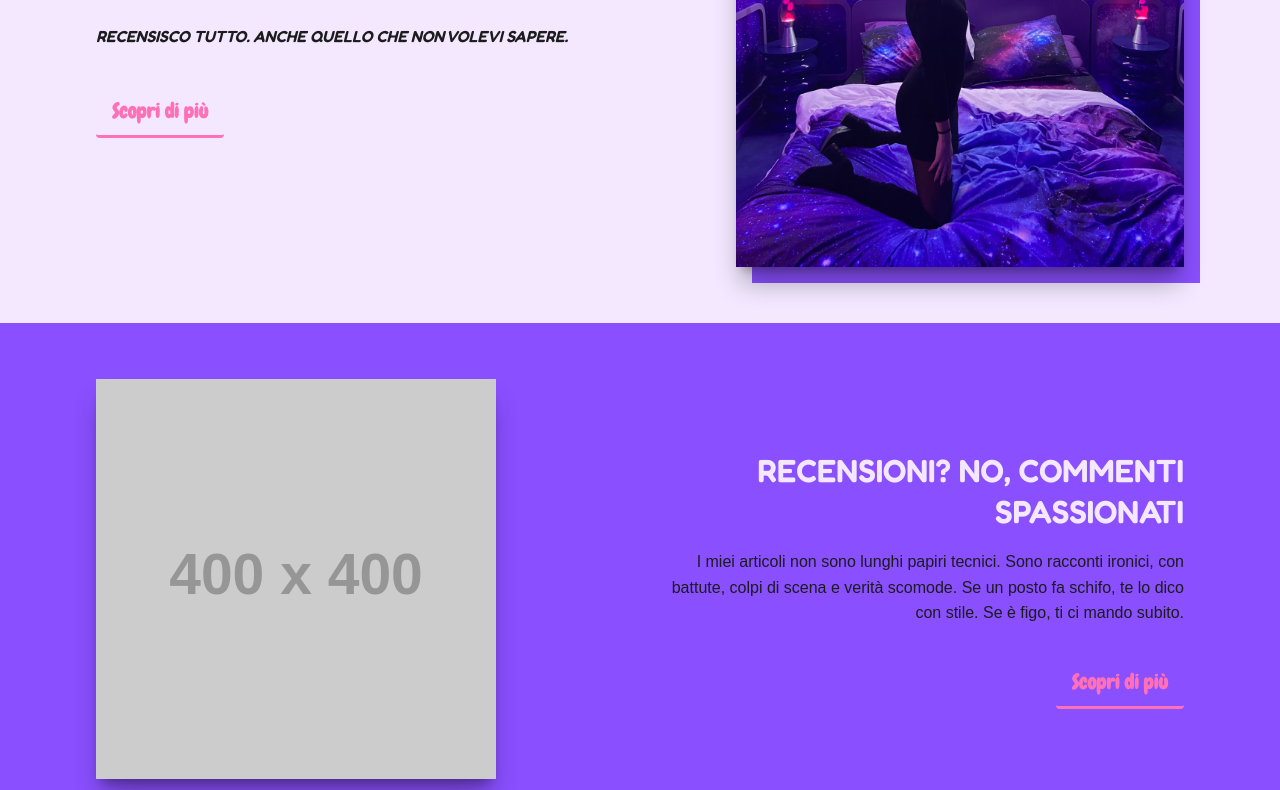
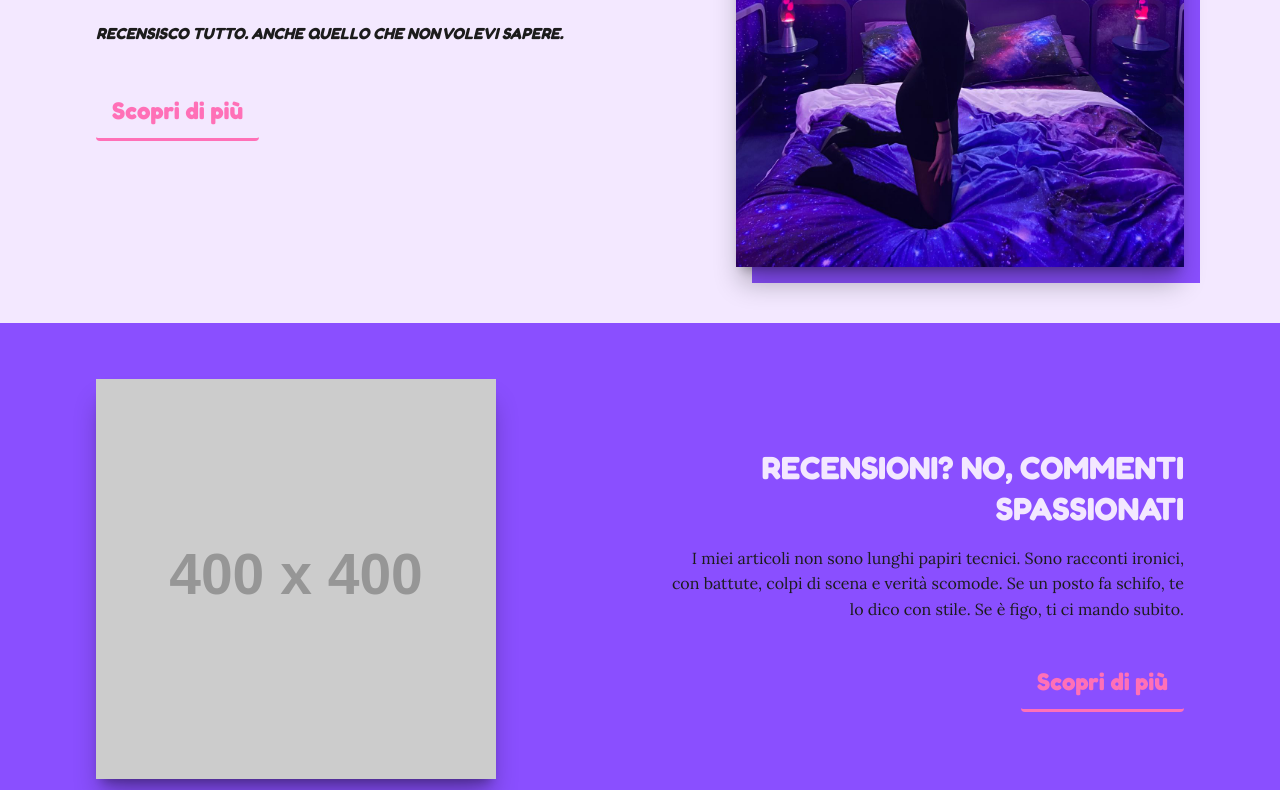
Before and after one commit to Mattia-Carcione/cnrblog, an Astro site: page /cnrblog/ in a window 1280 px wide. Shown: the part 450-1240 px from the top of the page. Built offline with nearby package versions, Linux system fonts and the light colour scheme; Astro itself is replaced by a stand-in of ours.

Commit message:
update css

```diff
--- a/src/components/commons/Logo.astro
+++ b/src/components/commons/Logo.astro
@@ -3,9 +3,11 @@ import LogoImg from '../../assets/logo.png';
 import { BASE_PATH } from '../../consts';
 
 import HeaderLink from "../utilities/HeaderLink.astro";
+
+const { class: className } = Astro.props;
 ---
 
 <HeaderLink href={`${BASE_PATH}/`} aria-label="Torna alla home" class:list={"flex items-center space-x-2"}>
-    <img src={LogoImg.src} alt="Logo del sito" class="h-19 p-2 w-auto" />
+    <img src={LogoImg.src} alt="Logo del sito" class={className} />
     <span class="sr-only">Home</span>
 </HeaderLink>
--- a/src/components/commons/Polaroid.astro
+++ b/src/components/commons/Polaroid.astro
@@ -20,8 +20,8 @@ const { src, alt, caption, location, year, class: className, description, aos, a
         </p>
       </div>
     </div>
-    <figcaption class="font-[Rock_Salt] p-2 text-xs!" itemprop="headline">
-      {caption || `${location}, ${year}`}
+    <figcaption class="p-2" itemprop="headline" id="fig-title">
+      <strong>{caption || `${location}, ${year}`}</strong>
       <hr class="py-2 mt-2">
       <FormattedDate date={year} />
     </figcaption>
--- a/src/components/layouts/Footer.astro
+++ b/src/components/layouts/Footer.astro
@@ -8,9 +8,9 @@ import NavLinks from "../commons/NavLinks.astro";
 <!-- Foooter -->
 <footer id="footer" role="contentinfo">
     <h2 class="sr-only">Sezione Footer</h2>
-    <div class="max-w-screen-xl px-4 py-12 mx-auto space-y-8 overflow-hidden sm:px-6 lg:px-8">
+    <div class="max-w-screen-xl px-4 py-4 mx-auto space-y-8 overflow-hidden sm:px-6 lg:px-8">
         <div class="flex justify-center items-center" aria-label="Logo">
-            <Logo />
+            <Logo class="h-32 p-2 w-auto" />
         </div>
 
         <nav class="flex flex-wrap justify-center -mx-5 -my-2" aria-label="Navigazione secondaria">
@@ -23,7 +23,7 @@ import NavLinks from "../commons/NavLinks.astro";
             <IconsLinks class="flex space-x-6" />
         </section>
 
-        <p class="mt-8 leading-6 text-center text-sm!">
+        <p class="mt-4 leading-6 text-center" style="font-size: small; margin-bottom: auto;">
             &copy; 2025 <strong>{COMPANY_NAME}</strong>, Tutti i diritti riservati.
         </p>
     </div>
--- a/src/components/layouts/Header.astro
+++ b/src/components/layouts/Header.astro
@@ -13,7 +13,7 @@ import IconsLinks from '../commons/IconsLinks.astro';
 
         <!-- Logo Desktop -->
         <div class="hidden md:flex flex-shrink-0" aria-label="Logo">
-          <Logo />
+          <Logo class="h-19 p-2 w-auto" />
         </div>
 
         <!-- Navigation Links (Desktop) -->
@@ -28,7 +28,7 @@ import IconsLinks from '../commons/IconsLinks.astro';
         <div class="flex w-full items-center justify-between md:hidden">
           <!-- Logo Mobile -->
           <div class="flex-shrink-0 flex" aria-label="Logo">
-            <Logo />
+            <Logo class="h-19 p-2 w-auto" />
           </div>
 
           <!-- Social icons Mobile -->
--- a/src/components/layouts/home/Content.astro
+++ b/src/components/layouts/home/Content.astro
@@ -6,7 +6,7 @@ import CtaButton from "../../commons/CtaButton.astro"
 const IMG_ALT = 'img placeholder'
 ---
 
-<section id="content" class="bg-(--color-primary)" aria-label="Contenuto del blog commenti.non.richiesti">
+<section id="home-content" class="bg-(--color-primary)" aria-label="Contenuto del blog commenti.non.richiesti">
     <ColSectionWrapper idLeftCol="" idRightCol="">
         <Fragment slot={"left"}>
             <ShadowImg alt={IMG_ALT}, shadowOffsetLeft = "-left-4" />
--- a/src/components/utilities/BaseHead.astro
+++ b/src/components/utilities/BaseHead.astro
@@ -35,11 +35,10 @@ const JSONstructuredData = getOrganizationStructuredData(orgName, siteUrl, logoU
 <meta name="generator" content={Astro.generator} />
 
 <!-- Font preloads -->
-<link rel="preload" href=`${BASE_PATH}/fonts/atkinson-regular.woff` as="font" type="font/woff" crossorigin />
-<link rel="preload" href=`${BASE_PATH}/fonts/atkinson-bold.woff` as="font" type="font/woff" crossorigin />
-
-<!-- Google Fonts -->
-<link href="https://fonts.googleapis.com/css2?family=Chewy&family=Fredoka:wght@400;500;600&family=Quicksand:wght@400;500&family=Rock+Salt&display=swap" rel="stylesheet">
+<link rel="preload" href=`${BASE_PATH}/fonts/Lora-Regular.woff2` as="font" type="font/woff2" crossorigin />
+<link rel="preload" href=`${BASE_PATH}/fonts/Lora-Bold.woff2` as="font" type="font/woff2" crossorigin />
+<link rel="preload" href=`${BASE_PATH}/fonts/Fredoka-Bold.woff2` as="font" type="font/woff2" crossorigin />
+<link rel="preload" href=`${BASE_PATH}/fonts/RockSalt-Regular.woff2` as="font" type="font/woff2" crossorigin />
 
 <!-- Canonical URL -->
 <link rel="canonical" href={canonicalURL} />
--- a/src/styles/global.css
+++ b/src/styles/global.css
@@ -24,11 +24,12 @@
 
   /* Gradient */
   --bg-gradient: linear-gradient(135deg, var(--color-primary) 0%, var(--color-french-rose) 100%);
+  --bg-btn-cta: linear-gradient(135deg, var(--color-hover) 0%, var(--color-french-rose) 30%, var(--color-hover) 60%, var(--color-french-rose) 100%);
 
   /* === TYPOGRAPHY === */
   --font-heading: 'Fredoka', sans-serif;
-  --font-body: 'Manrope', sans-serif;
-  --font-caption: 'Rock Salt', cursive;
+  --font-body: 'Lora', sans-serif;
+  --font-caption: 'Rock Salt', sans-serif;
 
   /* === FONT SIZES (RIDOTTE) === */
   --fs-xl: clamp(1.75rem, 5vw, 2.5rem); /* ↓ da 2rem~3rem */
@@ -56,7 +57,50 @@
 }
 
 /* ============================= */
-/* 🔤 TYPOGRAPHY & BASICS        */
+/* 🔤 TYPOGRAPHY        */
+/* ============================= */
+@font-face {
+	font-family: 'Lora';
+	src: url('/cnrblog/fonts/Lora-Regular.woff2') format('woff2');
+	font-weight: 400;
+	font-style: normal;
+	font-display: swap;
+}
+
+@font-face {
+	font-family: 'Lora';
+	src: url('/cnrblog/fonts/Lora-Bold.woff2') format('woff2');
+	font-weight: 700;
+	font-style: normal;
+	font-display: swap;
+}
+
+@font-face {
+	font-family: 'Pattaya';
+	src: url('/cnrblog/fonts/Pattaya-Regular.woff2') format('woff2');
+	font-weight: 400;
+	font-style: normal;
+	font-display: swap;
+}
+
+@font-face {
+    font-family: 'Fredoka';
+    src: url('/cnrblog/fonts/Fredoka-Bold.woff2') format('woff2');
+    font-weight: bold;
+    font-style: normal;
+    font-display: swap;
+}
+
+@font-face {
+    font-family: 'Rock Salt';
+    src: url('/cnrblog/fonts/RockSalt-Regular.woff2') format('woff2');
+    font-weight: 900;
+    font-style: normal;
+    font-display: swap;
+}
+
+/* ============================= */
+/* 🔤 BASICS        */
 /* ============================= */
 html {
   font-family: var(--font-body);
@@ -90,6 +134,33 @@ body {
 	clip-path: inset(50%);
 	/* added line to stop words getting smushed together (as they go onto separate lines and some screen readers do not understand line feeds as a space */
 	white-space: nowrap;
+}
+
+.gradient-text {
+  background:
+    linear-gradient(
+      120deg,
+      var(--color-primary) 0%,
+      var(--color-french-rose) 50%,
+      var(--color-primary) 100%
+    ),
+    var(--bg-gradient);
+  background-size: 200% 100%;
+  background-position: -100% 0;
+  color: transparent;
+  background-clip: text;
+  -webkit-background-clip: text;
+  -webkit-text-fill-color: transparent;
+  animation: shine-text 2.5s infinite linear;
+}
+
+@keyframes shine-text {
+  0% {
+    background-position: 100% 0;
+  }
+  100% {
+    background-position: -100% 0;
+  }
 }
 
 /* ===============================
@@ -146,36 +217,17 @@ p {
   p   { font-size: var(--fs-md); }
 }
 
-.caption {
+/* ===============================
+   📖 TYPOGRAPHY BASICS
+   =============================== */
+figcaption {
   font-family: var(--font-caption);
-  font-size: var(--fs-xs);
+  font-size: var(--fs-sm);
 }
 
-.gradient-text {
-  background:
-    linear-gradient(
-      120deg,
-      var(--color-primary) 0%,
-      var(--color-french-rose) 50%,
-      var(--color-primary) 100%
-    ),
-    var(--bg-gradient);
-  background-size: 200% 100%;
-  background-position: -100% 0;
-  color: transparent;
-  background-clip: text;
-  -webkit-background-clip: text;
-  -webkit-text-fill-color: transparent;
-  animation: shine-text 2.5s infinite linear;
-}
-
-@keyframes shine-text {
-  0% {
-    background-position: 100% 0;
-  }
-  100% {
-    background-position: -100% 0;
-  }
+a {
+  font-family: var(--font-heading);
+  font-size: larger;
 }
 
 /* ===============================
@@ -201,10 +253,7 @@ header nav a[aria-current="page"] {
    🔘 BUTTONS (CTA)
    =============================== */
 button.cta {
-  font-family: var(--font-heading);
-  font-size: var(--fs-md);
   padding: var(--space-xs) var(--space-sm);
-  color: var(--color-text);                 /* bianco */
   cursor: pointer;
   border-bottom: 3px solid var(--color-french-rose);
   background: transparent;
@@ -218,10 +267,16 @@ button.cta::before {
   content: '';
   position: absolute;
   inset: 0;
-  background: var(--color-hover); /* il tuo rosa+viola */
+  background: var(--bg-btn-cta);
   z-index: 0;
   transform: translateY(100%);
-  transition: transform 0.4s ease;
+  background-size: 200% 100%;
+  background-position: left center;
+  transition: background-position 0.8s ease-in-out, transform 0.4s ease;
+}
+
+button.cta:hover::before {
+  background-position: right center;
 }
 
 button.cta:hover {
@@ -242,14 +297,14 @@ button.cta:active {
 }
 
 .cta-content {
-  font-family: 'Chewy', sans-serif;
+  font-family: var(--font-heading);
+  font-size: var(--fs-lg);
   position: relative;
   z-index: 1;
   display: flex;
   align-items: center;
   justify-content: center;
   color: var(--color-french-rose);
-  font-size: 1.25rem;
   transition: color 0.3s;
 }
 
```
Also changed, not shown: public/fonts/Fredoka-Bold.woff2 (added), public/fonts/Lora-Bold.woff2 (added), public/fonts/Lora-Regular.woff2 (added), public/fonts/Pattaya-Regular.woff2 (added), public/fonts/RockSalt-Regular.woff2 (added), public/fonts/atkinson-bold.woff (deleted), public/fonts/atkinson-regular.woff (deleted).
